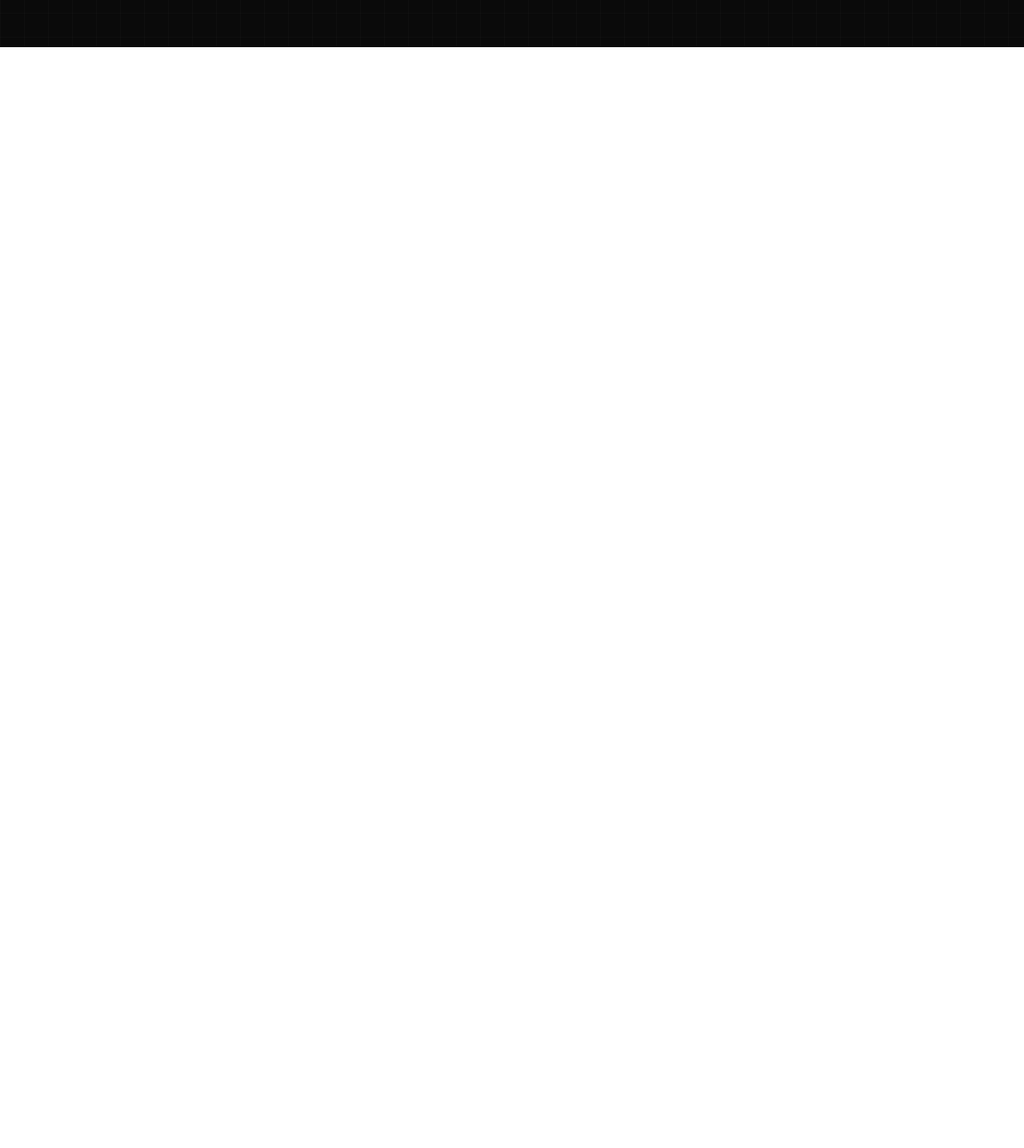
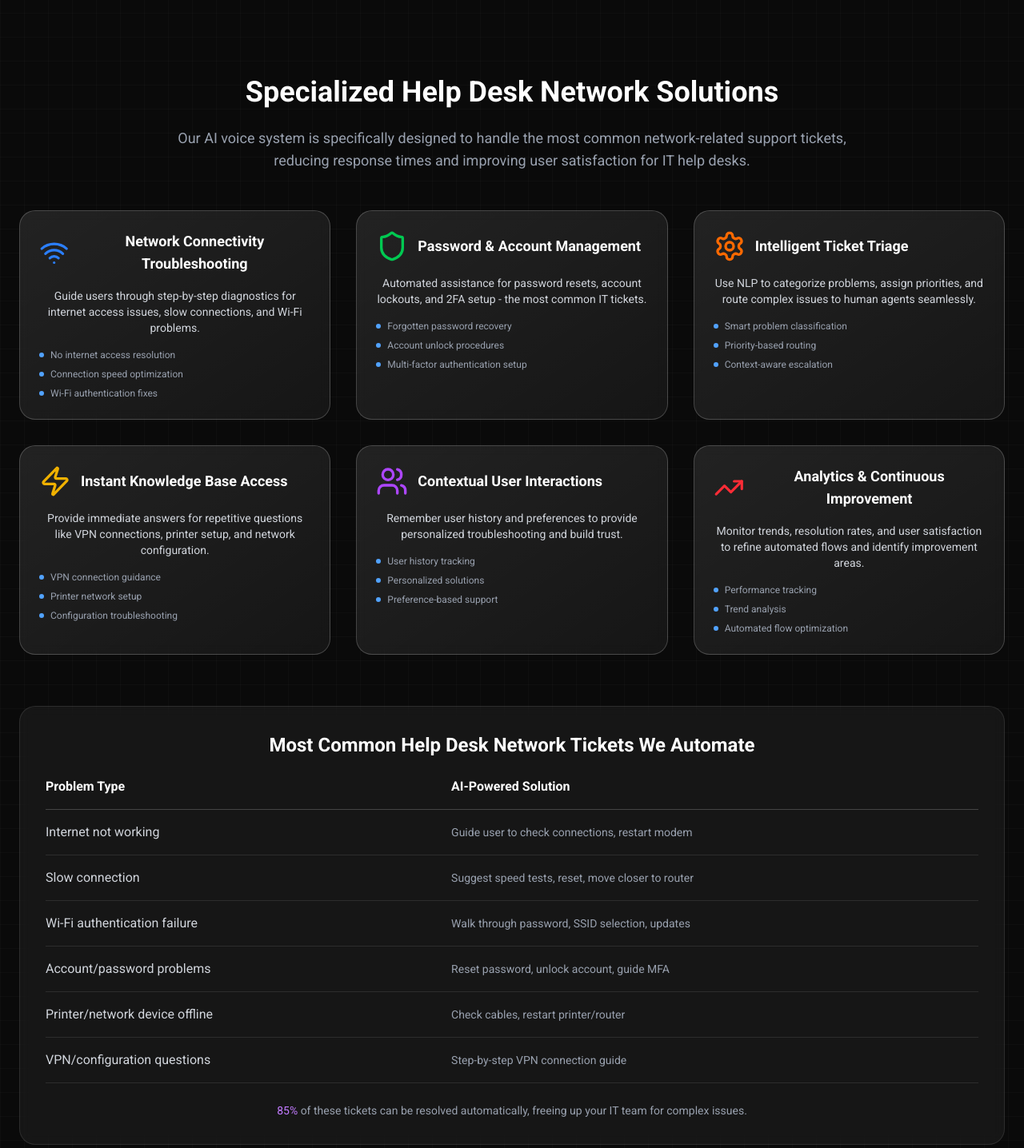
Before and after one commit to pyserve/pytuple, a Next.js app: page /features in a window 1280 px wide. Shown: the part 854-2290 px from the top of the page at 80% size. Before the commit the page ends 913 px from the top, so only its background shows below. Built offline with nearby package versions, Linux system fonts and the light colour scheme; no server answers.

Commit message:
added network related features

```diff
--- a/src/app/(auth)/features/page.tsx
+++ b/src/app/(auth)/features/page.tsx
@@ -10,30 +10,37 @@ import {
   DollarSign,
   Globe,
   Headset,
+  Network,
+  Shield,
+  Wifi,
+  Settings,
+  TrendingUp,
+  Users,
+  Zap,
 } from "lucide-react";
 
 export default function FeaturesPage() {
   const features = [
     {
-      icon: <Bot className="w-12 h-12 text-purple-500" />,
+      icon: <Bot className="w-12 h-12 text-blue-500" />,
       title: "Automated Cold Calling",
       description:
         "Effortlessly reach potential customers with AI-driven outbound calls, qualifying leads and initiating conversations at scale.",
     },
     {
-      icon: <Headset className="w-12 h-12 text-purple-500" />,
+      icon: <Headset className="w-12 h-12 text-green-500" />,
       title: "AI-Powered Customer Support",
       description:
         "Provide instant, intelligent support for common queries, freeing up your human agents for complex issues. Seamlessly escalate to live agents when needed.",
     },
     {
-      icon: <DollarSign className="w-12 h-12 text-purple-500" />,
+      icon: <DollarSign className="w-12 h-12 text-orange-500" />,
       title: "Lead Qualification & Nurturing",
       description:
         "Automatically qualify leads based on predefined criteria and nurture them through personalized voice interactions.",
     },
     {
-      icon: <CalendarCheck className="w-12 h-12 text-purple-500" />,
+      icon: <CalendarCheck className="w-12 h-12 text-yellow-500" />,
       title: "Appointment Setting",
       description:
         "Let AI agents handle scheduling and booking appointments directly into your calendar, reducing no-shows.",
@@ -45,10 +52,106 @@ export default function FeaturesPage() {
         "Gain valuable insights from call data, including sentiment analysis, common queries, and agent performance.",
     },
     {
-      icon: <Globe className="w-12 h-12 text-purple-500" />,
+      icon: <Globe className="w-12 h-12 text-red-500" />,
       title: "Multi-Language Support",
       description:
         "Expand your reach with AI agents capable of communicating fluently in multiple languages.",
+    },
+  ];
+
+  const helpDeskFeatures = [
+    {
+      icon: <Wifi className="w-10 h-10 text-blue-500" />,
+      title: "Network Connectivity Troubleshooting",
+      description:
+        "Guide users through step-by-step diagnostics for internet access issues, slow connections, and Wi-Fi problems.",
+      solutions: [
+        "No internet access resolution",
+        "Connection speed optimization",
+        "Wi-Fi authentication fixes",
+      ],
+    },
+    {
+      icon: <Shield className="w-10 h-10 text-green-500" />,
+      title: "Password & Account Management",
+      description:
+        "Automated assistance for password resets, account lockouts, and 2FA setup - the most common IT tickets.",
+      solutions: [
+        "Forgotten password recovery",
+        "Account unlock procedures",
+        "Multi-factor authentication setup",
+      ],
+    },
+    {
+      icon: <Settings className="w-10 h-10 text-orange-500" />,
+      title: "Intelligent Ticket Triage",
+      description:
+        "Use NLP to categorize problems, assign priorities, and route complex issues to human agents seamlessly.",
+      solutions: [
+        "Smart problem classification",
+        "Priority-based routing",
+        "Context-aware escalation",
+      ],
+    },
+    {
+      icon: <Zap className="w-10 h-10 text-yellow-500" />,
+      title: "Instant Knowledge Base Access",
+      description:
+        "Provide immediate answers for repetitive questions like VPN connections, printer setup, and network configuration.",
+      solutions: [
+        "VPN connection guidance",
+        "Printer network setup",
+        "Configuration troubleshooting",
+      ],
+    },
+    {
+      icon: <Users className="w-10 h-10 text-purple-500" />,
+      title: "Contextual User Interactions",
+      description:
+        "Remember user history and preferences to provide personalized troubleshooting and build trust.",
+      solutions: [
+        "User history tracking",
+        "Personalized solutions",
+        "Preference-based support",
+      ],
+    },
+    {
+      icon: <TrendingUp className="w-10 h-10 text-red-500" />,
+      title: "Analytics & Continuous Improvement",
+      description:
+        "Monitor trends, resolution rates, and user satisfaction to refine automated flows and identify improvement areas.",
+      solutions: [
+        "Performance tracking",
+        "Trend analysis",
+        "Automated flow optimization",
+      ],
+    },
+  ];
+
+  const commonTickets = [
+    {
+      problem: "Internet not working",
+      solution: "Guide user to check connections, restart modem",
+    },
+    {
+      problem: "Slow connection",
+      solution: "Suggest speed tests, reset, move closer to router",
+    },
+    {
+      problem: "Wi-Fi authentication failure",
+      solution: "Walk through password, SSID selection, updates",
+    },
+    {
+      problem: "Account/password problems",
+      solution: "Reset password, unlock account, guide MFA",
+    },
+    {
+      problem: "Printer/network device offline",
+      solution: "Check cables, restart printer/router",
+    },
+    {
+      problem: "VPN/configuration questions",
+      solution: "Step-by-step VPN connection guide",
     },
   ];
 
@@ -100,10 +203,113 @@ export default function FeaturesPage() {
                 <h3 className="text-xl font-semibold text-white mb-2">
                   {feature.title}
                 </h3>
-                <p className="text-gray-400">{feature.description}</p>
+                <p className="text-gray-300 mb-4 text-sm">
+                  {feature.description}
+                </p>
               </motion.div>
             ))}
           </div>
+
+          {/* Help Desk Network Solutions Section */}
+          <motion.div
+            initial={{ opacity: 0, y: 30 }}
+            animate={{ opacity: 1, y: 0 }}
+            transition={{ duration: 0.6, delay: 0.8 }}
+            className="mt-24"
+          >
+            <h2 className="text-3xl md:text-4xl font-bold text-white mb-6">
+              Specialized Help Desk Network Solutions
+            </h2>
+            <p className="text-gray-400 text-lg mb-12 max-w-4xl mx-auto">
+              Our AI voice system is specifically designed to handle the most
+              common network-related support tickets, reducing response times
+              and improving user satisfaction for IT help desks.
+            </p>
+
+            <div className="grid grid-cols-1 md:grid-cols-2 lg:grid-cols-3 gap-8 mb-16">
+              {helpDeskFeatures.map((feature, index) => (
+                <motion.div
+                  key={index}
+                  initial={{ opacity: 0, y: 20 }}
+                  animate={{ opacity: 1, y: 0 }}
+                  transition={{ duration: 0.5, delay: 0.9 + 0.1 * index }}
+                  className="bg-gradient-to-br from-white/10 to-white/5 backdrop-blur-sm border border-white/20 rounded-xl p-6 hover:border-white/40 transition-all duration-300"
+                >
+                  <div className="flex items-center mb-4">
+                    {feature.icon}
+                    <h3 className="text-lg font-semibold text-white ml-3">
+                      {feature.title}
+                    </h3>
+                  </div>
+                  <p className="text-gray-300 mb-4 text-sm">
+                    {feature.description}
+                  </p>
+                  <div className="space-y-2">
+                    {feature.solutions.map((solution, idx) => (
+                      <div
+                        key={idx}
+                        className="flex items-center text-xs text-gray-400"
+                      >
+                        <div className="w-1.5 h-1.5 bg-blue-400 rounded-full mr-2"></div>
+                        {solution}
+                      </div>
+                    ))}
+                  </div>
+                </motion.div>
+              ))}
+            </div>
+
+            {/* Common Tickets Table */}
+            <motion.div
+              initial={{ opacity: 0, y: 20 }}
+              animate={{ opacity: 1, y: 0 }}
+              transition={{ duration: 0.6, delay: 1.2 }}
+              className="bg-white/5 backdrop-blur-sm border border-white/10 rounded-xl p-8"
+            >
+              <h3 className="text-2xl font-bold text-white mb-6 text-center">
+                Most Common Help Desk Network Tickets We Automate
+              </h3>
+              <div className="overflow-x-auto">
+                <table className="w-full text-left">
+                  <thead>
+                    <tr className="border-b border-white/20">
+                      <th className="text-white font-semibold pb-4 pr-6">
+                        Problem Type
+                      </th>
+                      <th className="text-white font-semibold pb-4">
+                        AI-Powered Solution
+                      </th>
+                    </tr>
+                  </thead>
+                  <tbody>
+                    {commonTickets.map((ticket, index) => (
+                      <motion.tr
+                        key={index}
+                        initial={{ opacity: 0, x: -20 }}
+                        animate={{ opacity: 1, x: 0 }}
+                        transition={{ duration: 0.3, delay: 1.3 + 0.1 * index }}
+                        className="border-b border-white/10 hover:bg-white/5 transition-colors duration-200"
+                      >
+                        <td className="text-gray-300 py-4 pr-6 font-medium">
+                          {ticket.problem}
+                        </td>
+                        <td className="text-gray-400 py-4 text-sm">
+                          {ticket.solution}
+                        </td>
+                      </motion.tr>
+                    ))}
+                  </tbody>
+                </table>
+              </div>
+              <div className="mt-6 text-center">
+                <p className="text-gray-400 text-sm">
+                  <span className="text-purple-400 font-medium">85%</span> of
+                  these tickets can be resolved automatically, freeing up your
+                  IT team for complex issues.
+                </p>
+              </div>
+            </motion.div>
+          </motion.div>
         </div>
       </div>
     </main>
```
Also changed, not shown: 1 other file (tests, documents, lock files or other folders).
